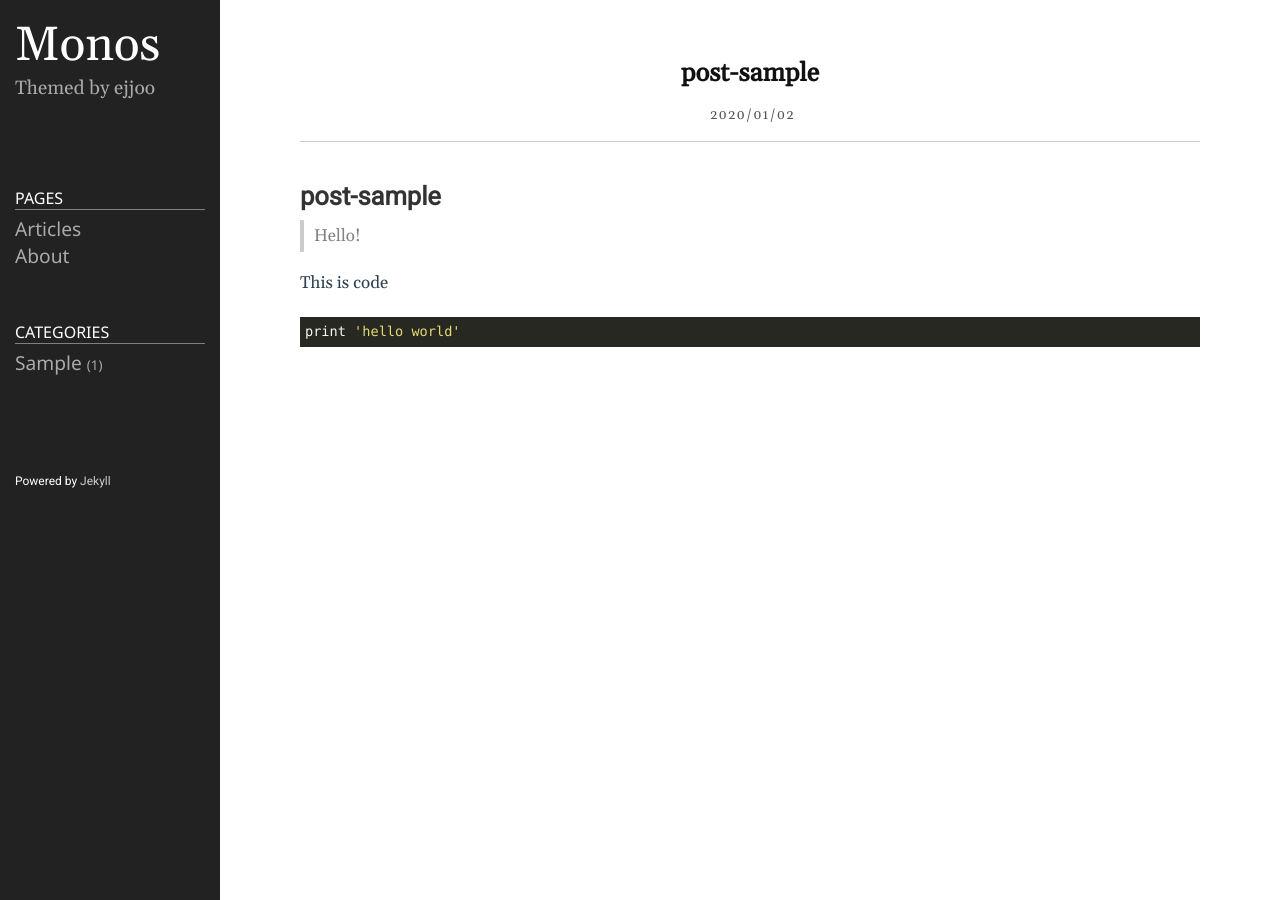
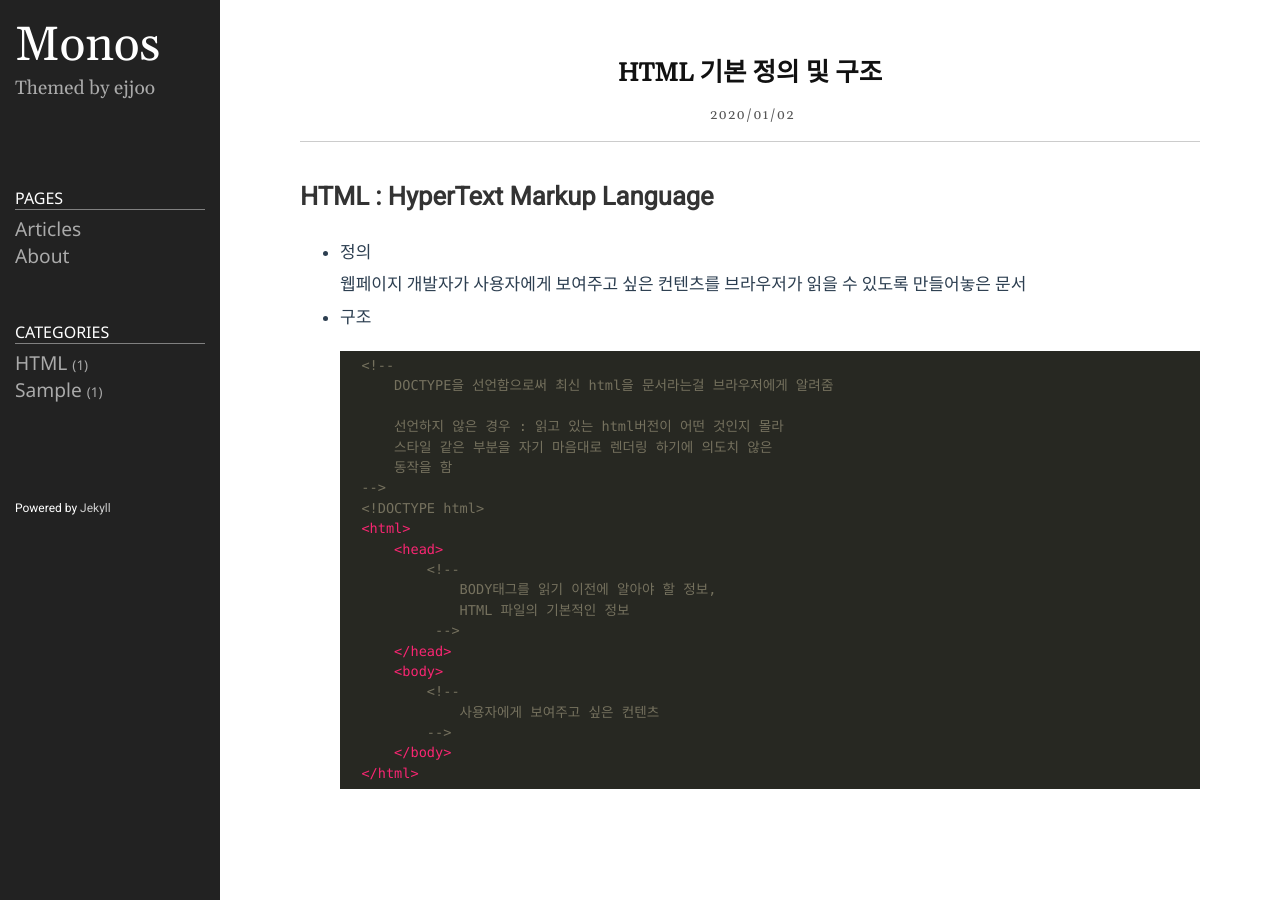
Before and after one commit to newExpand/newExpand.github.io, a Jekyll site: the page built from _posts/2020-01-02-post1.markdown, in a window 1280 px wide. Built offline with Jekyll 4.4.1, drawn with Linux system fonts in a browser that asks for light colours.

Commit message:
docs: HTML 기본 정의 및 구조 글 작성 완료

````diff
--- a/_posts/2020-01-02-post1.markdown
+++ b/_posts/2020-01-02-post1.markdown
@@ -1,13 +1,35 @@
 ---
 layout: post
-title: post-sample
+title: HTML 기본 정의 및 구조
 date: 2020-01-02 19:20:23 +0900
-category: sample
+category: HTML
 ---
-# post-sample
-> Hello!
+# HTML : HyperText Markup Language
+* 정의
 
-This is code
-```ruby
-print 'hello world'
-```
+    웹페이지 개발자가 사용자에게 보여주고 싶은 컨텐츠를 브라우저가 읽을 수 있도록 만들어놓은 문서
+
+* 구조
+    ```html
+    <!--
+        DOCTYPE을 선언함으로써 최신 html을 문서라는걸 브라우저에게 알려줌
+
+        선언하지 않은 경우 : 읽고 있는 html버전이 어떤 것인지 몰라
+        스타일 같은 부분을 자기 마음대로 렌더링 하기에 의도치 않은
+        동작을 함
+    -->
+    <!DOCTYPE html>
+    <html>
+        <head>
+            <!--
+                BODY태그를 읽기 이전에 알아야 할 정보,
+                HTML 파일의 기본적인 정보
+             -->
+        </head>
+        <body>
+            <!--
+                사용자에게 보여주고 싶은 컨텐츠
+            -->
+        </body>
+    </html>
+    ```
````
Also changed, not shown: _posts/2023-01-06-html-1.markdown (added, +13 -0 lines).
